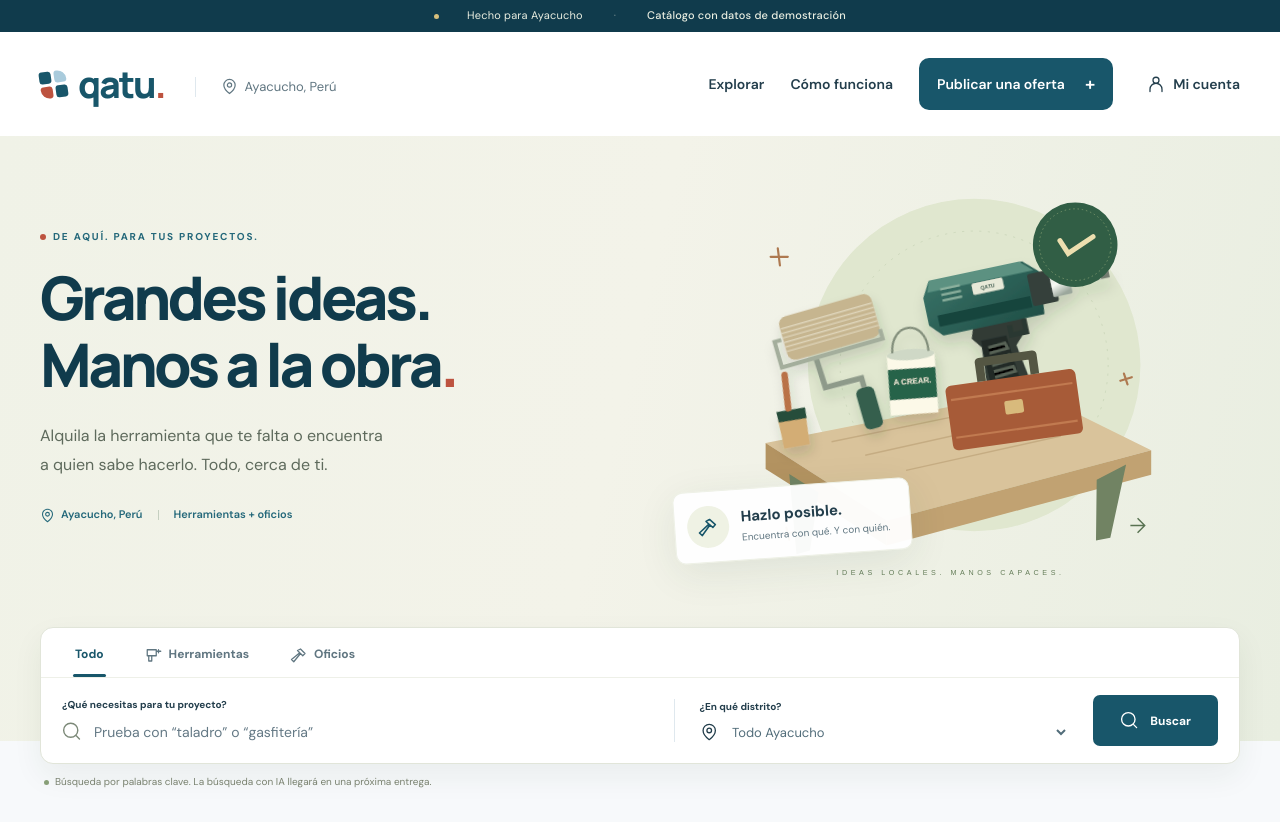
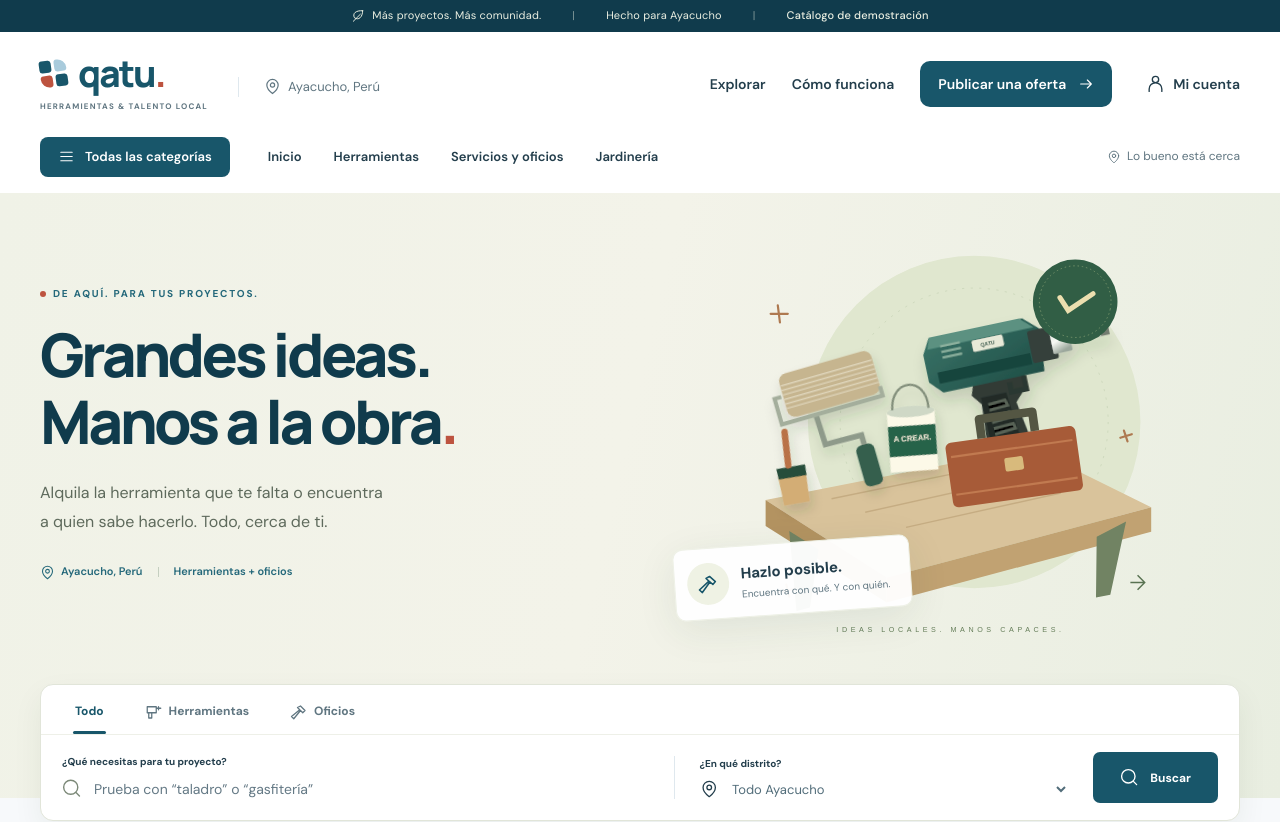
Before and after one commit to seeb-fault/Qatu-Ayacucho, a Next.js app in the folder frontend/: page / in a window 1280 px wide. Shown: the top 822 px of the page. Built offline with nearby package versions, Linux system fonts and the light colour scheme.

Commit message:
feat(navegacion): modernizar header footer y avisos de funciones futuras

```diff
--- a/frontend/src/components/descubrimiento/AccionFutura.tsx
+++ b/frontend/src/components/descubrimiento/AccionFutura.tsx
@@ -1,4 +1,4 @@
 'use client';
 import {useRef} from 'react';
 import Icono from './Icono';
-export default function AccionFutura({children,clase='',titulo='Estamos construyendo el siguiente paso'}:{children:React.ReactNode;clase?:string;titulo?:string}){const dialog=useRef<HTMLDialogElement>(null);return <><button type="button" className={clase} onClick={()=>dialog.current?.showModal()}>{children}</button><dialog ref={dialog} className="dialog" onClick={e=>{if(e.target===e.currentTarget)dialog.current?.close();}} aria-label={titulo}><button type="button" className="icon-button dialog-close" aria-label="Cerrar aviso" onClick={()=>dialog.current?.close()}><Icono nombre="close"/></button><span className="eyebrow">PROTOTIPO QATU</span><h2>{titulo}</h2><p>Ahora puedes explorar herramientas y oficios. El registro, las solicitudes, las reservas y los pagos estarán disponibles en las próximas entregas.</p><p className="muted">No se enviará ninguna solicitud ni se realizará ningún cobro.</p><button type="button" className="button primary" onClick={()=>dialog.current?.close()}>Seguir explorando <Icono nombre="arrow" size={18}/></button></dialog></>;}
+export default function AccionFutura({children,clase='',titulo='Estamos construyendo el siguiente paso'}:{children:React.ReactNode;clase?:string;titulo?:string}){const dialog=useRef<HTMLDialogElement>(null);return <><button type="button" className={clase} onClick={()=>dialog.current?.showModal()}>{children}</button><dialog ref={dialog} className="dialog" onClick={e=>{if(e.target===e.currentTarget)dialog.current?.close();}} aria-label={titulo}><button type="button" className="icon-button dialog-close" aria-label="Cerrar aviso" onClick={()=>dialog.current?.close()}><Icono nombre="close"/></button><span className="eyebrow">PROTOTIPO QATU</span><h2>{titulo}</h2><p>Ya puedes crear tu cuenta, gestionar tu perfil y explorar herramientas y oficios. La publicación de ofertas todavía no está disponible. Por ahora puedes explorar el catálogo de demostración; las solicitudes, reservas y pagos se habilitarán más adelante.</p><p className="muted">No se enviará ninguna solicitud ni se realizará ningún cobro.</p><button type="button" className="button primary" onClick={()=>dialog.current?.close()}>Seguir explorando <Icono nombre="arrow" size={18}/></button></dialog></>;}
--- a/frontend/src/components/descubrimiento/Navegacion.tsx
+++ b/frontend/src/components/descubrimiento/Navegacion.tsx
@@ -1,5 +1,19 @@
 import Link from 'next/link';
-import Icono from './Icono';import AccionFutura from './AccionFutura';
-export function Marca(){return <Link href="/" className="brand" aria-label="Qatu, inicio"><span className="brand-mark"><span/><span/><span/><span/></span>qatu<span className="brand-dot">.</span></Link>;}
-export default function Navegacion(){return <><a className="skip-link" href="#contenido">Saltar al contenido</a><div className="demo-bar"><span className="demo-dot"/> Hecho para Ayacucho <span className="bar-divider">·</span><strong>Catálogo con datos de demostración</strong></div><header className="header"><div className="container header-inner"><Marca/><span className="header-location"><Icono nombre="pin" size={17}/> Ayacucho, Perú</span><nav className="desktop-nav" aria-label="Navegación principal"><Link href="/buscar">Explorar</Link><Link href="/#como-funciona">Cómo funciona</Link><AccionFutura clase="nav-publish" titulo="Comparte lo que sabes y lo que tienes">Publicar una oferta <span>+</span></AccionFutura><Link className="account-button" href="/cuenta"><Icono nombre="user" size={18}/><span>Mi cuenta</span></Link></nav><Link className="mobile-explore" href="/buscar" aria-label="Explorar ofertas"><Icono nombre="search"/></Link></div></header></>;}
-export function Footer(){return <><footer className="footer"><div className="container footer-main"><div><Marca/><p>Lo que necesitas, cerca de ti.<br/>Herramientas y talento de Ayacucho.</p></div><div><span className="eyebrow">EXPLORA QATU</span><Link href="/buscar?tipo=herramienta">Alquilar herramientas</Link><Link href="/buscar?tipo=servicio">Encontrar un oficio</Link><Link href="/#como-funciona">Cómo funciona</Link></div><div className="footer-note"><span className="eyebrow">UN PROYECTO LOCAL</span><p>Conectamos proyectos con personas.<br/>Diseñado para comenzar cerca.</p><Link href="/demo">Acerca de este prototipo <Icono nombre="arrow" size={15}/></Link></div></div><div className="container footer-bottom"><span>© 2026 Qatu · Proyecto académico</span><span>Ofertas, personas y precios del catálogo ficticios para demostración.</span></div></footer><nav className="bottom-nav" aria-label="Navegación móvil"><Link href="/buscar"><Icono nombre="search" size={21}/>Buscar</Link><AccionFutura titulo="Publica en la próxima entrega"><Icono nombre="box" size={21}/>Publicar</AccionFutura><AccionFutura titulo="Tus reservas, en una próxima entrega"><Icono nombre="calendar" size={21}/>Reservas</AccionFutura><Link href="/cuenta"><Icono nombre="user" size={21}/>Perfil</Link></nav></>;}
+import Icono from './Icono';
+import AccionFutura from './AccionFutura';
+
+export function Marca() {
+  return <Link href="/" className="brand" aria-label="Qatu, inicio"><span className="brand-mark"><span/><span/><span/><span/></span>qatu<span className="brand-dot">.</span></Link>;
+}
+export default function Navegacion() {
+  return <><a className="skip-link" href="#contenido">Saltar al contenido</a>
+    <div className="demo-bar"><span><Icono nombre="leaf" size={14}/> Más proyectos. Más comunidad.</span><span className="bar-divider">|</span><span>Hecho para Ayacucho</span><span className="bar-divider">|</span><strong>Catálogo de demostración</strong></div>
+    <header className="header"><div className="container header-inner"><div className="brand-lockup"><Marca/><span>HERRAMIENTAS & TALENTO LOCAL</span></div><span className="header-location"><Icono nombre="pin" size={17}/> Ayacucho, Perú</span>
+      <nav className="desktop-nav" aria-label="Navegación principal"><Link href="/buscar">Explorar</Link><Link href="/#como-funciona">Cómo funciona</Link><AccionFutura clase="nav-publish" titulo="Comparte lo que sabes y lo que tienes">Publicar una oferta <Icono nombre="arrow" size={16}/></AccionFutura><Link className="account-button" href="/cuenta"><Icono nombre="user" size={19}/><span>Mi cuenta</span></Link></nav><Link className="mobile-explore" href="/buscar" aria-label="Explorar ofertas"><Icono nombre="search"/></Link></div>
+      <nav className="market-subnav container" aria-label="Explorar por tipo"><Link className="all-categories" href="/buscar"><Icono nombre="menu" size={17}/> Todas las categorías</Link><Link href="/">Inicio</Link><Link href="/buscar?tipo=herramienta">Herramientas</Link><Link href="/buscar?tipo=servicio">Servicios y oficios</Link><Link href="/buscar?categoria=jardineria&tipo=herramienta">Jardinería</Link><span><Icono nombre="pin" size={14}/> Lo bueno está cerca</span></nav>
+    </header></>;
+}
+export function Footer() {
+  return <><footer className="footer"><div className="container footer-main"><div className="footer-brand"><Marca/><p>Herramientas y talento de Ayacucho.<br/>Para las ideas que merecen<br/>hacerse realidad.</p><span className="footer-local"><Icono nombre="pin" size={15}/> Ayacucho, Perú</span></div><div><span className="eyebrow">EXPLORA QATU</span><Link href="/buscar?tipo=herramienta">Alquilar herramientas</Link><Link href="/buscar?tipo=servicio">Encontrar un oficio</Link><Link href="/buscar">Todas las categorías</Link></div><div><span className="eyebrow">TU ESPACIO</span><Link href="/cuenta">Mi cuenta</Link><Link href="/ingresar">Iniciar sesión</Link><Link href="/registro">Crear una cuenta</Link><Link href="/proveedor">Mi perfil de proveedor</Link></div><div className="footer-note"><span className="eyebrow">CONOCE EL PROYECTO</span><Link href="/#como-funciona">Cómo funciona</Link><Link href="/demo">Acerca de este prototipo</Link><p>Un proyecto local para conectar<br/>lo que tienes con lo que necesitas.</p></div></div><div className="container footer-bottom"><span>© 2026 Qatu · Proyecto académico</span><span>Catálogo de demostración. Ofertas, precios y testimonios ficticios.</span><span>Hecho en Ayacucho <Icono nombre="leaf" size={14}/></span></div></footer>
+    <nav className="bottom-nav" aria-label="Navegación móvil"><Link href="/buscar"><Icono nombre="search" size={21}/>Buscar</Link><AccionFutura titulo="Publica en la próxima entrega"><Icono nombre="box" size={21}/>Publicar</AccionFutura><AccionFutura titulo="Tus reservas, en una próxima entrega"><Icono nombre="calendar" size={21}/>Reservas</AccionFutura><Link href="/cuenta"><Icono nombre="user" size={21}/>Perfil</Link></nav></>;
+}
```
